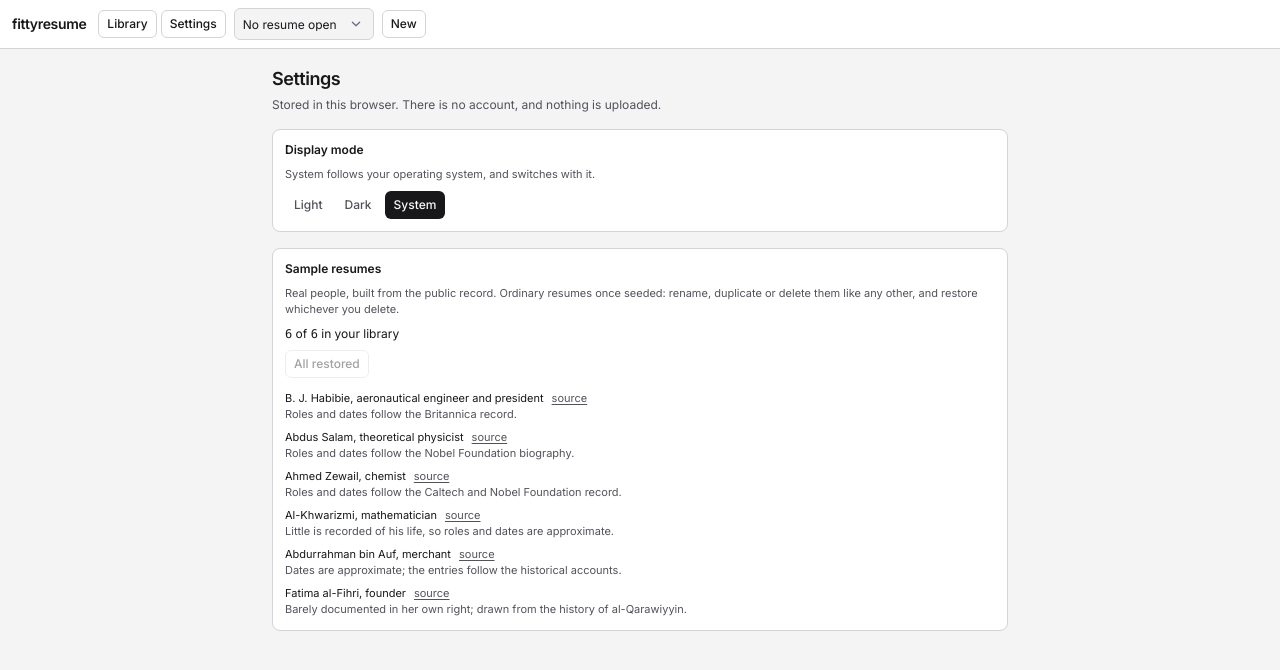
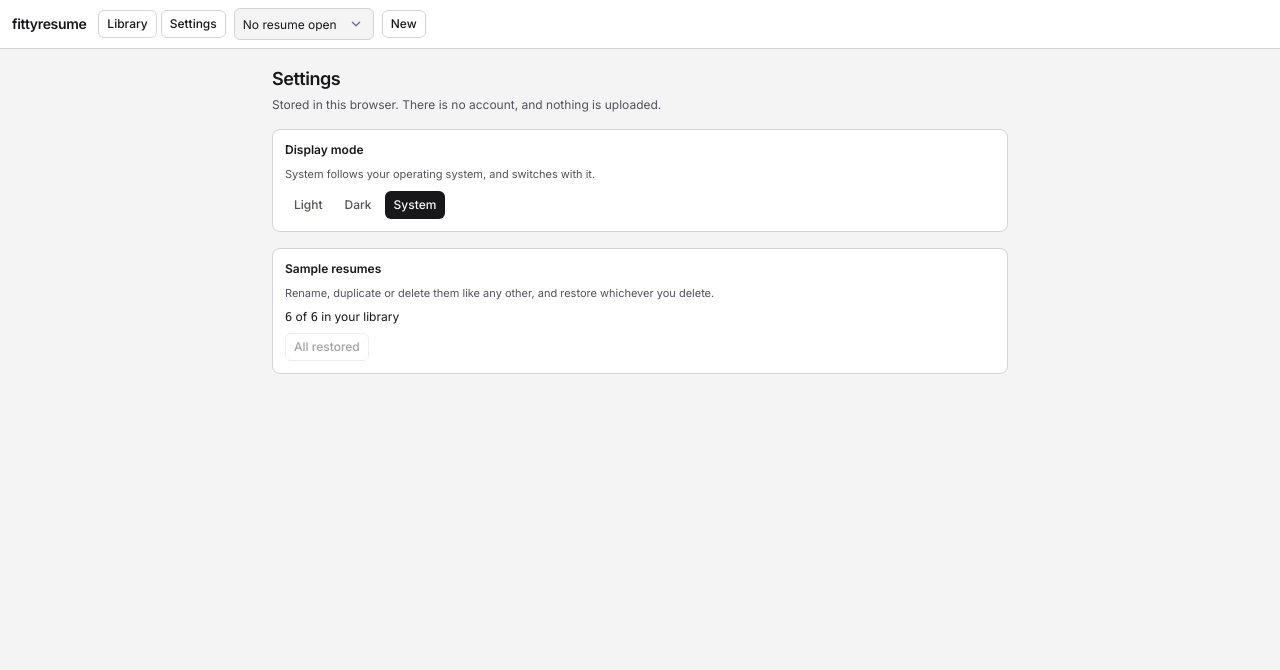
Before and after one commit to fajarwz/fitsume, a React (Vite) app: page /#/settings in a window 1280 px wide. Shown: the top 670 px of the page. Built offline with nearby package versions, Linux system fonts and the light colour scheme.

Commit message:
content: trim the settings copy to a single line, and drop the provenance list

```diff
--- a/src/pages/SettingsPage.jsx
+++ b/src/pages/SettingsPage.jsx
@@ -63,8 +63,7 @@ export default function SettingsPage() {
         <section className="flex flex-col gap-2 rounded-lg border border-[var(--border)] bg-[var(--card)] p-3">
           <h2 className="text-xs font-semibold">Sample resumes</h2>
           <p className="text-[11px] text-[var(--muted-foreground)]">
-            Real people, built from the public record. Ordinary resumes once seeded: rename,
-            duplicate or delete them like any other, and restore whichever you delete.
+            Rename, duplicate or delete them like any other, and restore whichever you delete.
           </p>
           <p className="text-xs">
             <span className="font-mono tabular-nums">{present}</span> of{' '}
@@ -81,25 +80,6 @@ export default function SettingsPage() {
                 : `Restore ${missing.length} sample resume${missing.length === 1 ? '' : 's'}`}
             </Button>
           </div>
-
-          <ul className="mt-1 flex flex-col gap-1.5">
-            {SAMPLES.map((sample) => (
-              <li key={sample.id} className="text-[11px] text-[var(--muted-foreground)]">
-                <div className="flex flex-wrap items-baseline gap-x-2">
-                  <span className="text-[var(--foreground)]">{sample.label}</span>
-                  <a
-                    href={sample.source}
-                    target="_blank"
-                    rel="noreferrer noopener"
-                    className="underline underline-offset-2"
-                  >
-                    source
-                  </a>
-                </div>
-                <p>{sample.note}</p>
-              </li>
-            ))}
-          </ul>
         </section>
       </main>
     </div>
```
